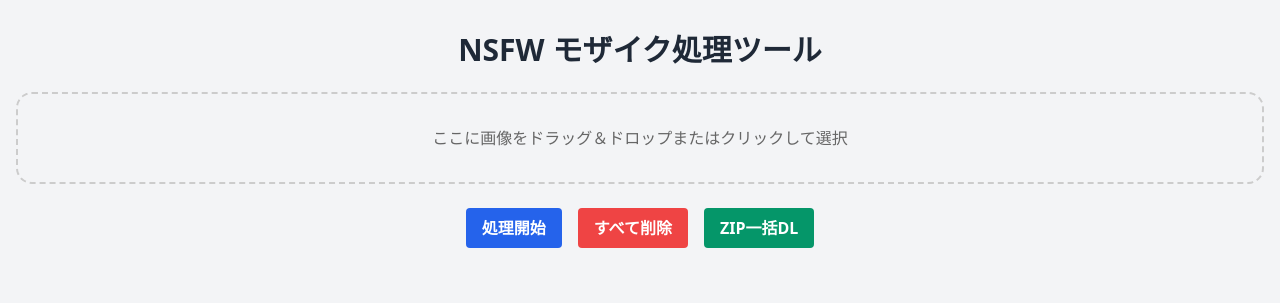
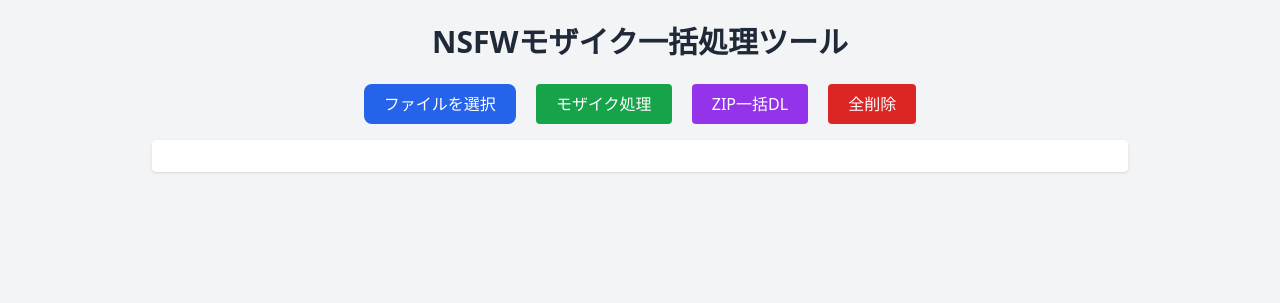
Before and after one commit to kenbo-7net/nsfw-mozaiku-tool, a Flask app: page / in a window 1280 px wide. Shown: the top 303 px of the page. Run offline with Flask 3, Linux system fonts and the light colour scheme; some libraries are stand-ins or nearby versions.

Commit message:
Update index.html

```diff
--- a/templates/index.html
+++ b/templates/index.html
@@ -1,139 +1,141 @@
+<!DOCTYPE html>
 <html lang="ja">
 <head>
-  <meta charset="UTF-8">
-  <meta name="viewport" content="width=device-width, initial-scale=1.0">
+  <meta charset="UTF-8" />
+  <meta name="viewport" content="width=device-width, initial-scale=1.0"/>
   <title>NSFWモザイク処理ツール</title>
-  <link href="https://cdn.jsdelivr.net/npm/tailwindcss@2.2.19/dist/tailwind.min.css" rel="stylesheet">
+  <script src="https://cdn.tailwindcss.com"></script>
   <style>
-    .drop-zone {
-      border: 2px dashed #ccc;
-      border-radius: 1rem;
-      padding: 2rem;
-      text-align: center;
-      color: #666;
-      transition: all 0.3s ease;
-    }
-    .drop-zone.dragover {
-      background-color: #f0f0f0;
-      border-color: #888;
-    }
-    .modal {
+    #preview img { max-height: 180px; border-radius: 0.5rem; }
+    .loading { display: none; }
+    .modal-bg {
       display: none;
       position: fixed;
-      z-index: 1000;
-      left: 0;
-      top: 0;
-      width: 100vw;
-      height: 100vh;
-      background-color: rgba(0, 0, 0, 0.8);
-      justify-content: center;
-      align-items: center;
+      z-index: 50;
+      left: 0; top: 0; width: 100%; height: 100%;
+      background: rgba(0, 0, 0, 0.7);
+      justify-content: center; align-items: center;
     }
-    .modal img {
-      max-width: 90vw;
-      max-height: 90vh;
-    }
+    .modal-bg.active { display: flex; }
+    .modal-content img { max-width: 90vw; max-height: 90vh; }
   </style>
 </head>
 <body class="bg-gray-100 text-gray-800">
-  <div class="container mx-auto px-4 py-8">
-    <h1 class="text-3xl font-bold mb-6 text-center">NSFW モザイク処理ツール</h1>
 
-    <!-- ドロップエリア -->
-    <div id="dropZone" class="drop-zone mb-6">
-      ここに画像をドラッグ＆ドロップまたはクリックして選択
-      <input type="file" id="imageInput" multiple accept="image/*" class="hidden">
+  <div class="max-w-5xl mx-auto p-6">
+    <h1 class="text-3xl font-bold text-center mb-6">NSFWモザイク一括処理ツール</h1>
+
+    <div class="mb-4 text-center">
+      <label class="inline-block bg-blue-600 text-white px-5 py-2 rounded-lg cursor-pointer hover:bg-blue-700">
+        ファイルを選択
+        <input type="file" id="fileInput" multiple accept="image/*" hidden />
+      </label>
+      <button onclick="startProcess()" class="ml-4 bg-green-600 text-white px-5 py-2 rounded hover:bg-green-700">モザイク処理</button>
+      <button onclick="downloadZip()" class="ml-4 bg-purple-600 text-white px-5 py-2 rounded hover:bg-purple-700">ZIP一括DL</button>
+      <button onclick="clearAll()" class="ml-4 bg-red-600 text-white px-5 py-2 rounded hover:bg-red-700">全削除</button>
     </div>
 
-    <!-- ボタンエリア -->
-    <div class="flex gap-4 justify-center mb-6">
-      <button id="processBtn" class="bg-blue-600 hover:bg-blue-700 text-white font-bold py-2 px-4 rounded">処理開始</button>
-      <button id="clearBtn" class="bg-red-500 hover:bg-red-600 text-white font-bold py-2 px-4 rounded">すべて削除</button>
-      <a href="/download" class="bg-green-600 hover:bg-green-700 text-white font-bold py-2 px-4 rounded">ZIP一括DL</a>
+    <div class="text-center mb-4">
+      <div id="loading" class="loading text-xl font-bold text-blue-600">🌀 処理中です... しばらくお待ちください</div>
     </div>
 
-    <!-- ローディング表示 -->
-    <div id="loading" class="text-center hidden">
-      <p class="text-lg">🔁 処理中です。しばらくお待ちください…</p>
+    <div id="preview" class="grid grid-cols-2 md:grid-cols-4 gap-4 p-4 bg-white rounded shadow">
+      <!-- プレビュー画像一覧 -->
     </div>
+  </div>
 
-    <!-- 処理済み画像の一覧表示 -->
-    <div id="resultGallery" class="grid grid-cols-2 md:grid-cols-4 gap-4"></div>
-
-    <!-- モーダル -->
-    <div id="modal" class="modal items-center justify-center">
-      <img id="modalImg" src="" alt="">
+  <!-- モーダル -->
+  <div id="modal" class="modal-bg" onclick="closeModal()">
+    <div class="modal-content bg-white p-4 rounded shadow-lg">
+      <img id="modal-img" src="" alt="拡大表示" />
     </div>
   </div>
 
   <script>
-    const dropZone = document.getElementById('dropZone');
-    const imageInput = document.getElementById('imageInput');
-    const processBtn = document.getElementById('processBtn');
-    const clearBtn = document.getElementById('clearBtn');
-    const resultGallery = document.getElementById('resultGallery');
+    const fileInput = document.getElementById('fileInput');
+    const preview = document.getElementById('preview');
     const loading = document.getElementById('loading');
     const modal = document.getElementById('modal');
-    const modalImg = document.getElementById('modalImg');
+    const modalImg = document.getElementById('modal-img');
+
     let selectedFiles = [];
 
-    dropZone.addEventListener('click', () => imageInput.click());
-    imageInput.addEventListener('change', e => handleFiles(e.target.files));
-
-    dropZone.addEventListener('dragover', e => {
-      e.preventDefault();
-      dropZone.classList.add('dragover');
-    });
-    dropZone.addEventListener('dragleave', () => dropZone.classList.remove('dragover'));
-    dropZone.addEventListener('drop', e => {
-      e.preventDefault();
-      dropZone.classList.remove('dragover');
-      handleFiles(e.dataTransfer.files);
+    fileInput.addEventListener('change', (e) => {
+      selectedFiles = Array.from(e.target.files);
+      preview.innerHTML = '';
+      selectedFiles.forEach((file, index) => {
+        const reader = new FileReader();
+        reader.onload = (e) => {
+          const container = document.createElement('div');
+          container.className = "relative group";
+          container.innerHTML = `
+            <img src="${e.target.result}" onclick="showModal('${e.target.result}')" class="cursor-pointer transition hover:scale-105"/>
+            <button onclick="removeImage(${index})" class="absolute top-1 right-1 bg-red-600 text-white px-2 py-1 text-sm rounded hover:bg-red-700">削除</button>
+          `;
+          preview.appendChild(container);
+        };
+        reader.readAsDataURL(file);
+      });
     });
 
-    function handleFiles(files) {
-      [...files].forEach(file => selectedFiles.push(file));
-      alert(`${files.length}枚の画像を選択しました。`);
+    function removeImage(index) {
+      selectedFiles.splice(index, 1);
+      fileInput.files = null;
+      const dt = new DataTransfer();
+      selectedFiles.forEach(f => dt.items.add(f));
+      fileInput.files = dt.files;
+      preview.children[index].remove();
     }
 
-    processBtn.addEventListener('click', async () => {
-      if (selectedFiles.length === 0) return alert('画像が選択されていません');
+    function startProcess() {
+      if (!selectedFiles.length) return alert("画像を選択してください。");
+
       const formData = new FormData();
-      selectedFiles.forEach(file => formData.append('images', file));
-      loading.classList.remove('hidden');
-      const res = await fetch('/process', { method: 'POST', body: formData });
-      const result = await res.json();
-      loading.classList.add('hidden');
-      if (result.status === 'success') {
-        alert(`処理完了: 成功 ${result.success}件 / 失敗 ${result.failed}件`);
-        loadResults();
-      }
-    });
+      selectedFiles.forEach(f => formData.append("images", f));
 
-    async function loadResults() {
-      resultGallery.innerHTML = '';
-      const res = await fetch('/outputs');
-      const files = await res.json();
-      files.forEach(f => {
-        const img = document.createElement('img');
-        img.src = `/outputs/${f}`;
-        img.className = "cursor-pointer rounded shadow hover:scale-105 duration-200";
-        img.onclick = () => {
-          modal.style.display = 'flex';
-          modalImg.src = img.src;
-        };
-        resultGallery.appendChild(img);
-      });
+      loading.style.display = "block";
+      fetch("/process", { method: "POST", body: formData })
+        .then(res => res.json())
+        .then(data => {
+          loading.style.display = "none";
+          preview.innerHTML = '';
+          data.processed.forEach(imgPath => {
+            const img = document.createElement('img');
+            img.src = `/outputs/${imgPath}`;
+            img.className = "cursor-pointer hover:scale-105";
+            img.onclick = () => showModal(img.src);
+            preview.appendChild(img);
+          });
+        })
+        .catch(() => {
+          loading.style.display = "none";
+          alert("処理中にエラーが発生しました");
+        });
     }
 
-    clearBtn.addEventListener('click', async () => {
-      await fetch('/clear', { method: 'POST' });
-      resultGallery.innerHTML = '';
-      selectedFiles = [];
-      alert('削除しました');
-    });
+    function showModal(src) {
+      modalImg.src = src;
+      modal.classList.add("active");
+    }
 
-    modal.addEventListener('click', () => modal.style.display = 'none');
+    function closeModal() {
+      modal.classList.remove("active");
+      modalImg.src = "";
+    }
+
+    function downloadZip() {
+      window.location.href = "/download";
+    }
+
+    function clearAll() {
+      if (confirm("すべての画像を削除しますか？")) {
+        fetch("/clear", { method: "POST" }).then(() => {
+          preview.innerHTML = '';
+          fileInput.value = null;
+          selectedFiles = [];
+        });
+      }
+    }
   </script>
 </body>
 </html>
```
